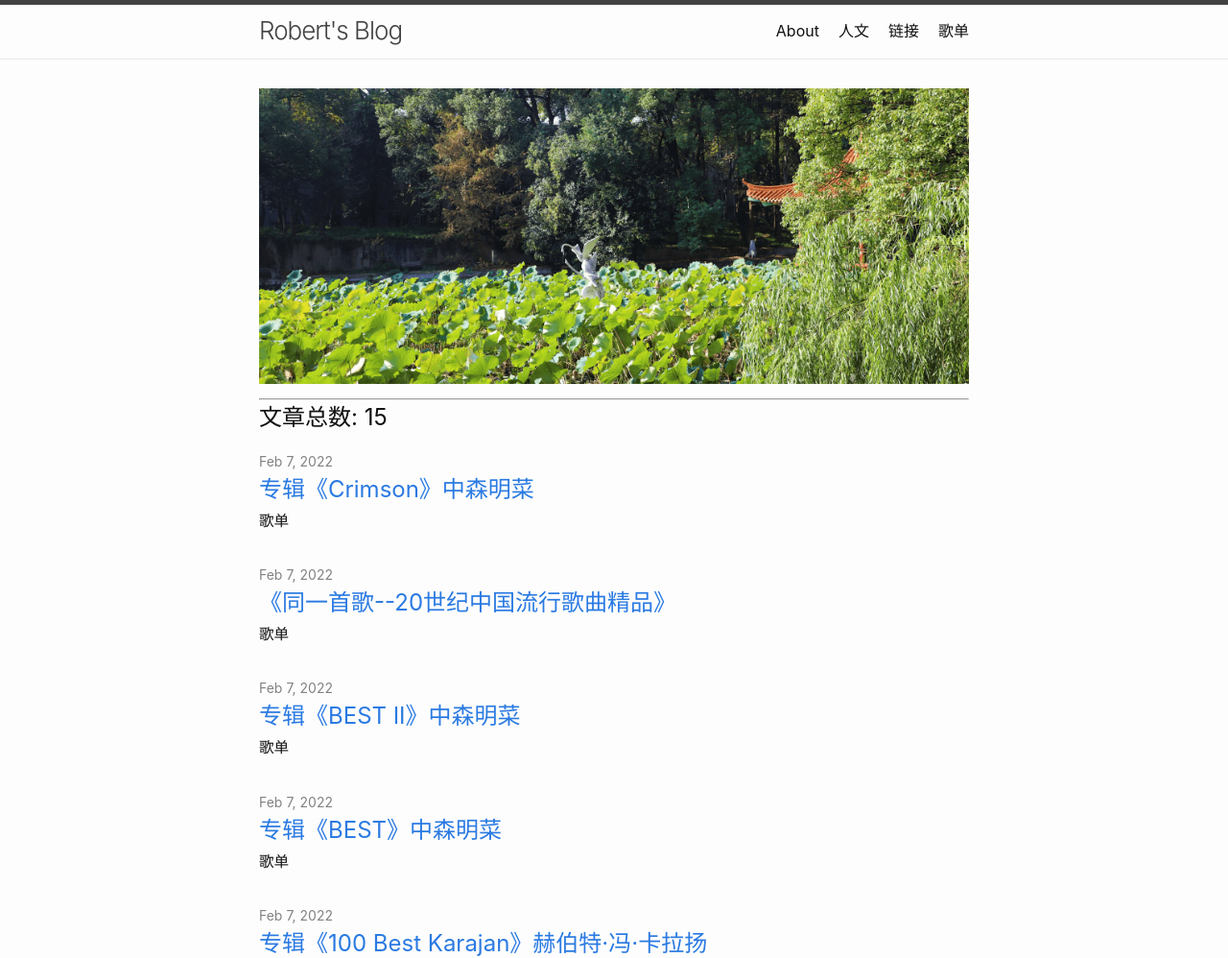
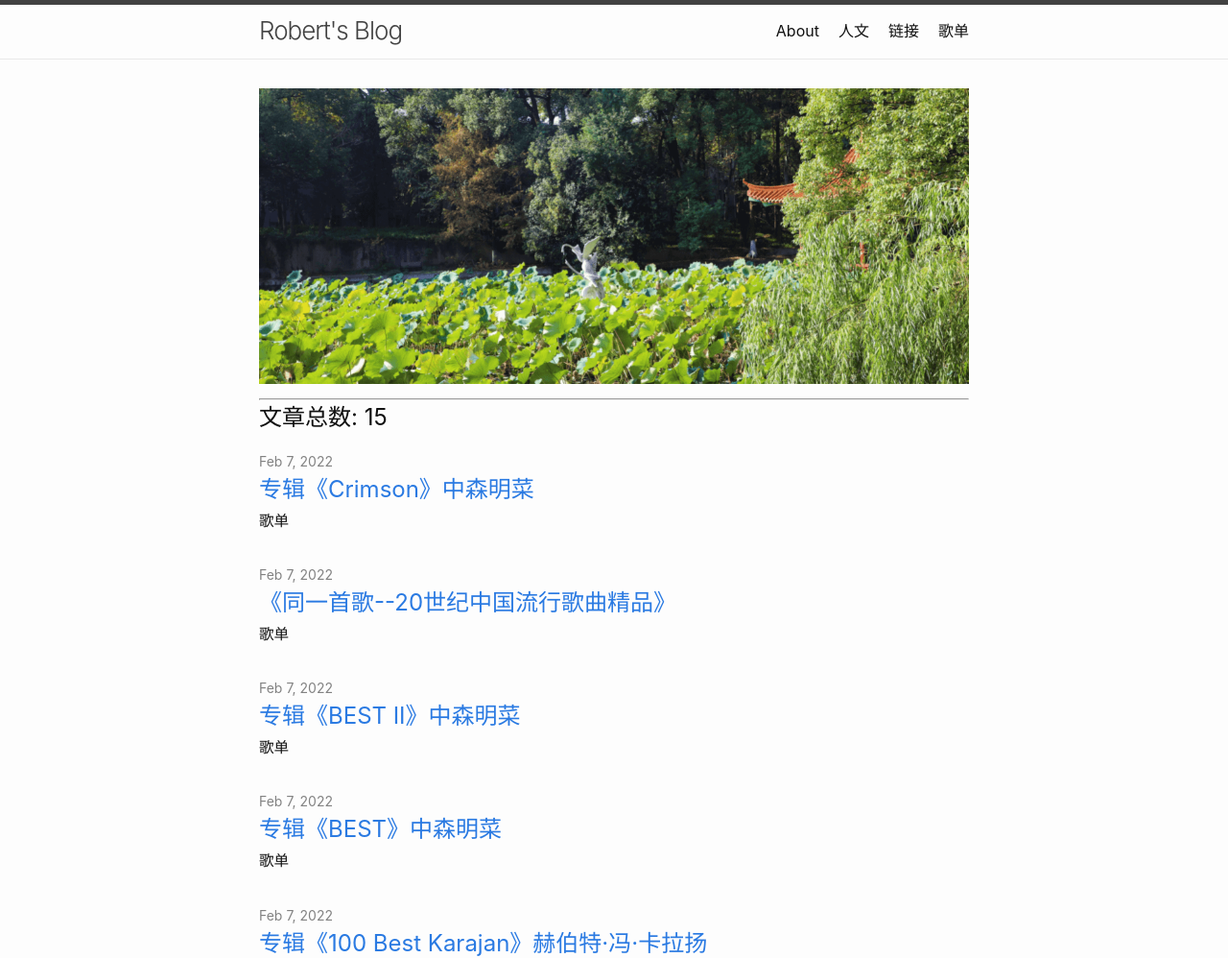
Before and after one commit to Robert1037/Robert1037.github.io, a Jekyll site: the page built from index.md, in a window 1280 px wide. Shown: the top 998 px of the page at 96% size. Built offline with Jekyll 4.4.1, drawn with Linux system fonts in a browser that asks for light colours.

Commit message:
Update index.md

```diff
--- a/index.md
+++ b/index.md
@@ -2,7 +2,7 @@
 layout: home
 ---
 
-![](img/blogwall2.png)
+![](img/blogwall3.png)
 
 *********
 
```
